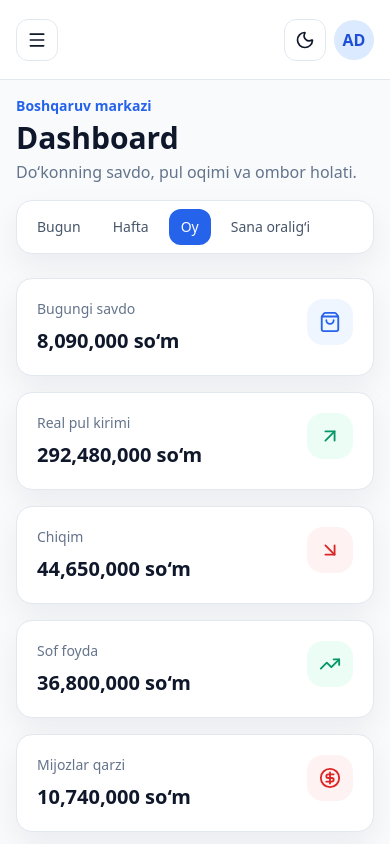
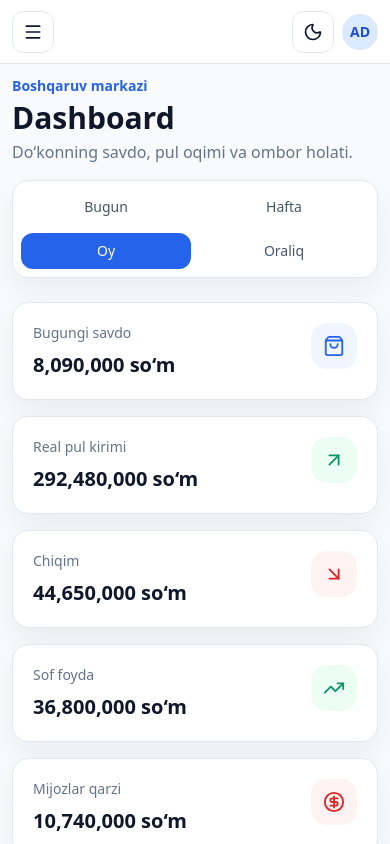
Before and after one commit to umarovsoftware/tito.crm, a React (Vite) app: page / in a window 390 px wide. Shown: the top 844 px of the page. Built offline with nearby package versions, Linux system fonts and the light colour scheme.

Commit message:
fix responsive layout

```diff
--- a/src/components/ConfirmDialog.tsx
+++ b/src/components/ConfirmDialog.tsx
@@ -8,7 +8,7 @@ export function ConfirmDialog({ open, title = 'Tasdiqlash', message, onConfirm,
         <AlertTriangle className="shrink-0" />
         <p className="text-sm">{message}</p>
       </div>
-      <div className="mt-5 flex justify-end gap-3">
+      <div className="mt-5 flex flex-col-reverse gap-3 sm:flex-row sm:justify-end">
         <button className="btn-secondary" onClick={onClose}>Bekor qilish</button>
         <button className="btn-danger" onClick={onConfirm}>Ha, o‘chirish</button>
       </div>
--- a/src/components/DateRangeFilter.tsx
+++ b/src/components/DateRangeFilter.tsx
@@ -7,12 +7,19 @@ export function DateRangeFilter({ value, onChange }: { value: DateRange; onChang
     const range = getPresetRange(preset);
     onChange({ preset, ...range });
   };
+
   return (
-    <div className="card flex flex-wrap items-center gap-2 p-2">
-      {([['today', 'Bugun'], ['week', 'Hafta'], ['month', 'Oy'], ['custom', 'Sana oralig‘i']] as Array<[DatePreset, string]>).map(([key, label]) => (
-        <button key={key} onClick={() => setPreset(key)} className={`rounded-xl px-3 py-2 text-sm font-medium ${value.preset === key ? 'bg-blue-600 text-white' : 'text-slate-600 hover:bg-slate-100 dark:text-slate-300 dark:hover:bg-slate-800'}`}>{label}</button>
+    <div className="card grid w-full min-w-0 grid-cols-2 gap-2 p-2 sm:flex sm:w-auto sm:flex-wrap sm:items-center">
+      {([['today', 'Bugun'], ['week', 'Hafta'], ['month', 'Oy'], ['custom', 'Oraliq']] as Array<[DatePreset, string]>).map(([key, label]) => (
+        <button key={key} onClick={() => setPreset(key)} className={`min-w-0 truncate rounded-xl px-3 py-2 text-sm font-medium ${value.preset === key ? 'bg-blue-600 text-white' : 'text-slate-600 hover:bg-slate-100 dark:text-slate-300 dark:hover:bg-slate-800'}`}>{label}</button>
       ))}
-      {value.preset === 'custom' && <><input className="input w-auto" type="date" value={value.start} onChange={(e) => onChange({ ...value, start: e.target.value })} /><span className="text-slate-400">—</span><input className="input w-auto" type="date" value={value.end} onChange={(e) => onChange({ ...value, end: e.target.value })} /></>}
+      {value.preset === 'custom' && (
+        <>
+          <input className="input col-span-2 sm:w-auto" type="date" value={value.start} onChange={(e) => onChange({ ...value, start: e.target.value })} />
+          <span className="hidden text-slate-400 sm:inline">-</span>
+          <input className="input col-span-2 sm:w-auto" type="date" value={value.end} onChange={(e) => onChange({ ...value, end: e.target.value })} />
+        </>
+      )}
     </div>
   );
 }
--- a/src/components/Header.tsx
+++ b/src/components/Header.tsx
@@ -9,16 +9,16 @@ export function Header({ onMenu }: { onMenu: () => void }) {
   const navigate = useNavigate();
   const submit = (event: React.FormEvent) => { event.preventDefault(); navigate(`/parfyumlar?q=${encodeURIComponent(query)}`); };
   return (
-    <header className="sticky top-0 z-30 flex h-20 items-center gap-3 border-b bg-white/90 px-4 backdrop-blur sm:px-6 lg:px-8 dark:bg-slate-900/90">
-      <button className="rounded-xl border p-2.5 lg:hidden" onClick={onMenu}><Menu size={20} /></button>
+    <header className="sticky top-0 z-30 flex h-16 min-w-0 items-center gap-2 border-b bg-white/90 px-3 backdrop-blur sm:h-20 sm:gap-3 sm:px-6 lg:px-8 dark:bg-slate-900/90">
+      <button className="shrink-0 rounded-xl border p-2.5 lg:hidden" onClick={onMenu}><Menu size={20} /></button>
       <form onSubmit={submit} className="relative hidden max-w-md flex-1 sm:block">
         <Search className="absolute left-3 top-1/2 -translate-y-1/2 text-slate-400" size={18} />
         <input value={query} onChange={(e) => setQuery(e.target.value)} className="input pl-10" placeholder="Parfyum yoki barcode qidirish..." />
       </form>
-      <div className="ml-auto flex items-center gap-2">
-        <button onClick={() => updateSettings({ ...data.settings, darkMode: !data.settings.darkMode })} className="rounded-xl border p-2.5 hover:bg-slate-50 dark:hover:bg-slate-800" title="Tungi rejim">{data.settings.darkMode ? <Sun size={20} /> : <Moon size={20} />}</button>
+      <div className="ml-auto flex min-w-0 items-center gap-2">
+        <button onClick={() => updateSettings({ ...data.settings, darkMode: !data.settings.darkMode })} className="shrink-0 rounded-xl border p-2.5 hover:bg-slate-50 dark:hover:bg-slate-800" title="Tungi rejim">{data.settings.darkMode ? <Sun size={20} /> : <Moon size={20} />}</button>
         <div className="hidden text-right sm:block"><p className="text-sm font-semibold">Administrator</p><p className="text-xs text-slate-500">Boshqaruv paneli</p></div>
-        <div className="grid h-10 w-10 place-items-center rounded-full bg-blue-100 font-bold text-blue-700 dark:bg-blue-950 dark:text-blue-300">AD</div>
+        <div className="grid h-9 w-9 shrink-0 place-items-center rounded-full bg-blue-100 text-sm font-bold text-blue-700 sm:h-10 sm:w-10 sm:text-base dark:bg-blue-950 dark:text-blue-300">AD</div>
       </div>
     </header>
   );
--- a/src/components/PageHeader.tsx
+++ b/src/components/PageHeader.tsx
@@ -2,9 +2,9 @@ import type { ReactNode } from 'react';
 
 export function PageHeader({ title, description, actions }: { title: string; description: string; actions?: ReactNode }) {
   return (
-    <div className="mb-6 flex flex-col justify-between gap-4 sm:flex-row sm:items-center">
-      <div><h1 className="text-2xl font-bold tracking-tight sm:text-3xl">{title}</h1><p className="mt-1 text-sm text-slate-500 dark:text-slate-400">{description}</p></div>
-      {actions && <div className="flex flex-wrap gap-2">{actions}</div>}
+    <div className="mb-5 flex min-w-0 flex-col justify-between gap-4 sm:mb-6 sm:flex-row sm:items-center">
+      <div className="min-w-0"><h1 className="text-2xl font-bold tracking-tight sm:text-3xl">{title}</h1><p className="mt-1 text-sm text-slate-500 dark:text-slate-400">{description}</p></div>
+      {actions && <div className="flex w-full min-w-0 flex-wrap gap-2 sm:w-auto sm:justify-end [&_button]:w-full sm:[&_button]:w-auto">{actions}</div>}
     </div>
   );
 }
--- a/src/components/Pagination.tsx
+++ b/src/components/Pagination.tsx
@@ -3,7 +3,7 @@ import { ChevronLeft, ChevronRight } from 'lucide-react';
 export function Pagination({ page, pages, onChange }: { page: number; pages: number; onChange: (page: number) => void }) {
   if (pages <= 1) return null;
   return (
-    <div className="flex items-center justify-between border-t px-4 py-3 text-sm">
+    <div className="flex flex-col gap-3 border-t px-4 py-3 text-sm sm:flex-row sm:items-center sm:justify-between">
       <span className="text-slate-500">{page} / {pages} sahifa</span>
       <div className="flex gap-2">
         <button className="btn-secondary !p-2" disabled={page <= 1} onClick={() => onChange(page - 1)}><ChevronLeft size={17} /></button>
--- a/src/index.css
+++ b/src/index.css
@@ -4,16 +4,17 @@
 
 @layer base {
   * { @apply border-slate-200 dark:border-slate-700; }
-  body { @apply bg-slate-50 text-slate-900 antialiased dark:bg-slate-950 dark:text-slate-100; }
+  html, body, #root { min-height: 100%; min-width: 0; }
+  body { @apply overflow-x-hidden bg-slate-50 text-slate-900 antialiased dark:bg-slate-950 dark:text-slate-100; }
   input, select, textarea { @apply outline-none; }
 }
 
 @layer components {
-  .card { @apply rounded-2xl border bg-white shadow-card dark:bg-slate-900; }
-  .input { @apply w-full rounded-xl border bg-white px-3 py-2.5 text-sm focus:border-blue-500 focus:ring-2 focus:ring-blue-100 dark:bg-slate-900 dark:focus:ring-blue-900; }
+  .card { @apply min-w-0 max-w-full rounded-2xl border bg-white shadow-card dark:bg-slate-900; }
+  .input { @apply min-w-0 max-w-full rounded-xl border bg-white px-3 py-2.5 text-sm focus:border-blue-500 focus:ring-2 focus:ring-blue-100 dark:bg-slate-900 dark:focus:ring-blue-900; }
   .label { @apply mb-1.5 block text-sm font-medium text-slate-700 dark:text-slate-200; }
-  .btn-primary { @apply inline-flex items-center justify-center gap-2 rounded-xl bg-blue-600 px-4 py-2.5 text-sm font-semibold text-white transition hover:bg-blue-700 disabled:cursor-not-allowed disabled:opacity-50; }
-  .btn-secondary { @apply inline-flex items-center justify-center gap-2 rounded-xl border bg-white px-4 py-2.5 text-sm font-semibold text-slate-700 transition hover:bg-slate-50 dark:bg-slate-900 dark:text-slate-200 dark:hover:bg-slate-800; }
-  .btn-danger { @apply inline-flex items-center justify-center gap-2 rounded-xl bg-red-600 px-4 py-2.5 text-sm font-semibold text-white transition hover:bg-red-700; }
+  .btn-primary { @apply inline-flex max-w-full items-center justify-center gap-2 rounded-xl bg-blue-600 px-4 py-2.5 text-center text-sm font-semibold text-white transition hover:bg-blue-700 disabled:cursor-not-allowed disabled:opacity-50; }
+  .btn-secondary { @apply inline-flex max-w-full items-center justify-center gap-2 rounded-xl border bg-white px-4 py-2.5 text-center text-sm font-semibold text-slate-700 transition hover:bg-slate-50 dark:bg-slate-900 dark:text-slate-200 dark:hover:bg-slate-800; }
+  .btn-danger { @apply inline-flex max-w-full items-center justify-center gap-2 rounded-xl bg-red-600 px-4 py-2.5 text-center text-sm font-semibold text-white transition hover:bg-red-700; }
   .table-head { @apply bg-slate-50 text-left text-xs font-semibold uppercase tracking-wide text-slate-500 dark:bg-slate-800/70 dark:text-slate-400; }
 }
--- a/src/layouts/AdminLayout.tsx
+++ b/src/layouts/AdminLayout.tsx
@@ -14,11 +14,11 @@ export function AdminLayout() {
   }, [data.settings.darkMode]);
 
   return (
-    <div className="min-h-screen bg-slate-50 dark:bg-slate-950">
+    <div className="min-h-screen overflow-x-hidden bg-slate-50 dark:bg-slate-950">
       <Sidebar mobileOpen={mobileOpen} onMobileClose={() => setMobileOpen(false)} collapsed={collapsed} onCollapse={() => setCollapsed((value) => !value)} />
-      <div className={`min-h-screen transition-all ${collapsed ? 'lg:pl-20' : 'lg:pl-72'}`}>
+      <div className={`min-h-screen min-w-0 transition-all ${collapsed ? 'lg:pl-20' : 'lg:pl-72'}`}>
         <Header onMenu={() => setMobileOpen(true)} />
-        <main className="p-4 sm:p-6 lg:p-8"><Outlet /></main>
+        <main className="min-w-0 max-w-full p-3 sm:p-6 lg:p-8"><div className="min-w-0 max-w-full"><Outlet /></div></main>
       </div>
     </div>
   );
--- a/src/pages/DashboardPage.tsx
+++ b/src/pages/DashboardPage.tsx
@@ -63,7 +63,7 @@ export function DashboardPage() {
         <DateRangeFilter value={range} onChange={setRange} />
       </div>
 
-      <div className="grid gap-4 sm:grid-cols-2 xl:grid-cols-4 2xl:grid-cols-7">
+      <div className="grid gap-4 sm:grid-cols-2 xl:grid-cols-3 2xl:grid-cols-4">
         <KpiCard title="Bugungi savdo" value={formatMoney(todaySales)} icon={ShoppingBag} tone="blue" />
         <KpiCard title="Real pul kirimi" value={formatMoney(metrics.realIncome)} icon={ArrowUpRight} tone="green" />
         <KpiCard title="Chiqim" value={formatMoney(metrics.expense)} icon={ArrowDownRight} tone="red" />
--- a/src/pages/SalesPage.tsx
+++ b/src/pages/SalesPage.tsx
@@ -170,7 +170,7 @@ export function SalesPage() {
         title="Sotuvlar"
         description="Doimiy mijozlar va tasodifiy xaridorlar savdosini alohida boshqaring."
         actions={(
-          <div className="flex flex-wrap gap-2">
+          <div className="flex w-full flex-col gap-2 sm:w-auto sm:flex-row sm:flex-wrap">
             <button className="btn-secondary" onClick={() => startAdd('Tasodifiy xaridor')}>
               <ShoppingBag size={18} /> Tasodifiy sotuv
             </button>
```
Also changed, not shown: src/components/Modal.tsx (+6 -6 lines), src/components/Sidebar.tsx (+5 -5 lines).
